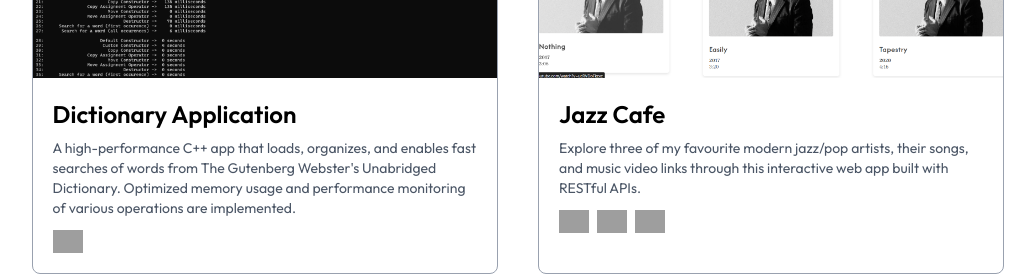
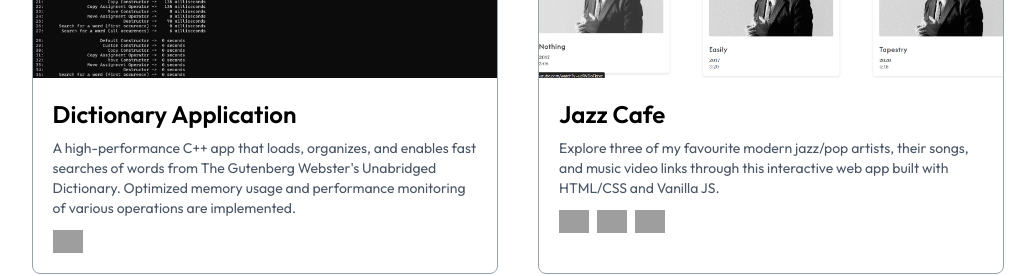
Before and after one commit to ruby014/PersonalWebsite, a Next.js app: page / in a window 1280 px wide. Shown: the part 4240-4516 px from the top of the page, without its empty margins (122-1157 px from the left). Built offline with nearby package versions, Linux system fonts and the light colour scheme; grey boxes are pictures that could not be loaded; a web font is replaced by a local one.

Commit message:
project desc updated for JazzCafe

```diff
--- a/app/projects.jsx
+++ b/app/projects.jsx
@@ -520,7 +520,7 @@ const Projects = () => {
             {/* project title, description, tech stack */}
             <div className='flex-1 p-5 font-outfit'>
               <h2 className='text-2xl font-semibold mb-2'>Jazz Cafe</h2>
-              <p className='text-gray-600 text-sm mb-3'>Explore three of my favourite modern jazz/pop artists, their songs, and music video links through this interactive web app built with RESTful APIs.</p>
+              <p className='text-gray-600 text-sm mb-3'>Explore three of my favourite modern jazz/pop artists, their songs, and music video links through this interactive web app built with HTML/CSS and Vanilla JS.</p>
               {/* container to hold the icons */}
               <div className='flex flex-wrap leading-5 gap-2'>
                 {/** icon #1 */}
```
